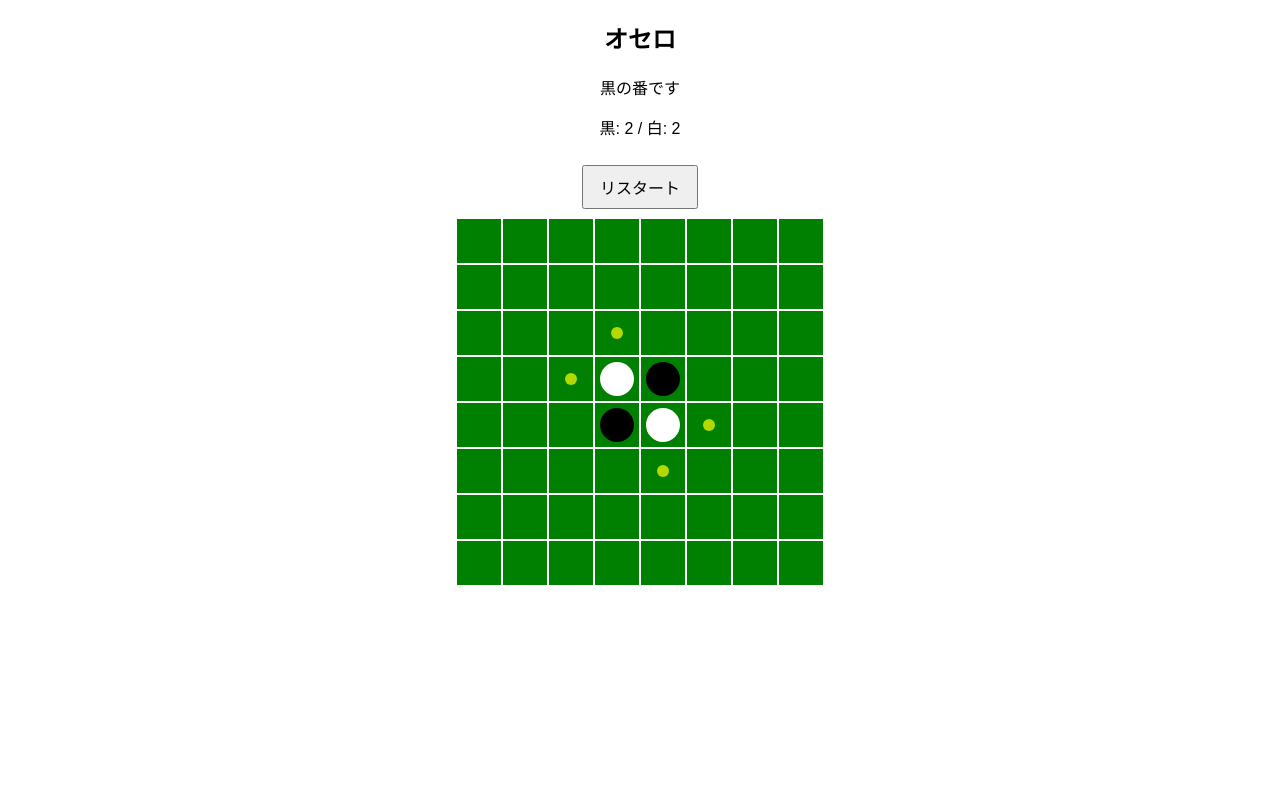
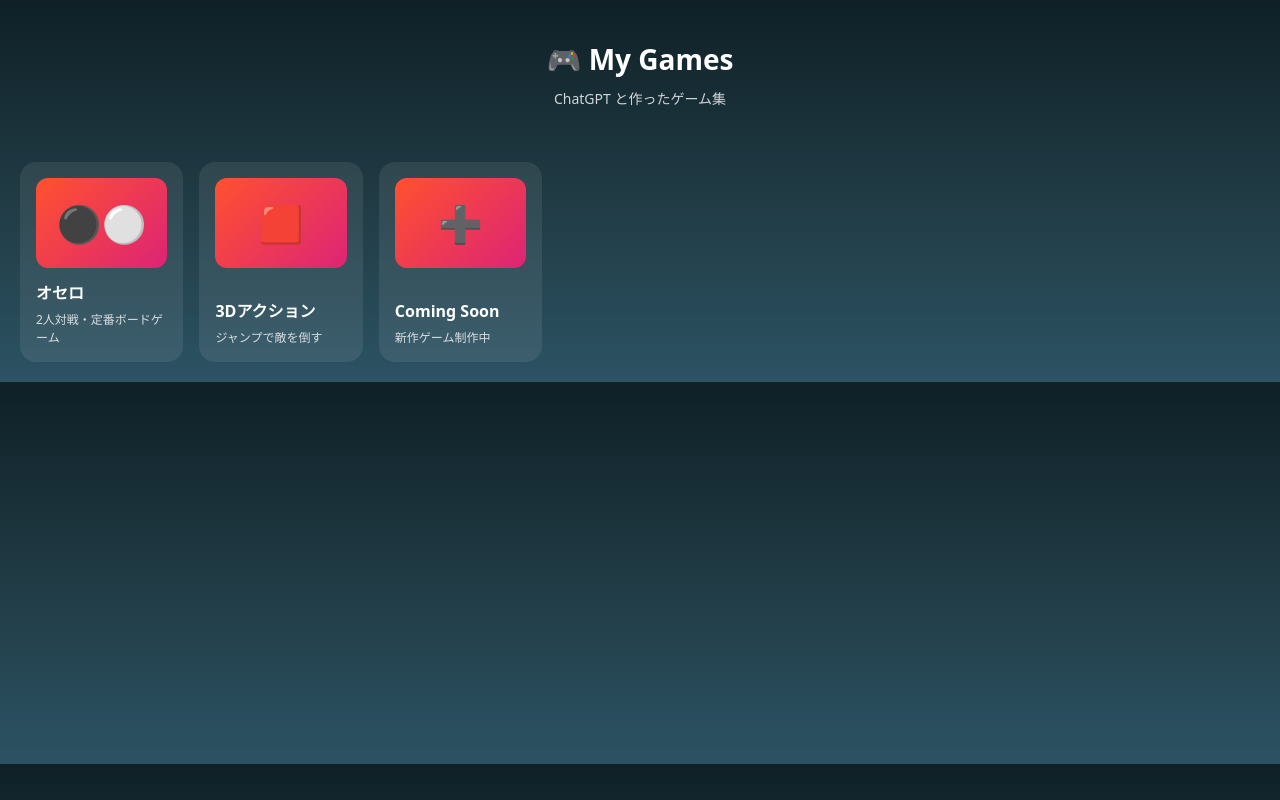
Before and after one commit to thwaltgame-create/othello, a plain HTML site: page index.html in a window 1280 px wide. Drawn offline with Linux system fonts and the light colour scheme.

Commit message:
Update index.html

```diff
--- a/index.html
+++ b/index.html
@@ -3,237 +3,130 @@
 <head>
 <meta charset="UTF-8">
 <meta name="viewport" content="width=device-width, initial-scale=1.0">
-<title>オセロ</title>
+<title>My Games</title>
 
 <style>
 body {
-    text-align: center;
-    font-family: sans-serif;
+  margin: 0;
+  font-family: system-ui, sans-serif;
+  background: linear-gradient(180deg, #0f2027, #203a43, #2c5364);
+  color: white;
 }
 
-  #board {
-    display: grid;
-    grid-template-columns: repeat(8, 44px);
-    gap: 2px;
-    justify-content: center;
-    margin-top: 10px;
+/* ヘッダー */
+header {
+  text-align: center;
+  padding: 40px 20px 20px;
 }
 
-  .cell {
-    width: 44px;
-    height: 44px;
-    background: green;
+header h1 {
+  margin: 0;
+  font-size: 28px;
+}
+
+header p {
+  margin-top: 10px;
+  font-size: 14px;
+  opacity: 0.8;
+}
+
+/* ゲーム一覧 */
+main {
+  padding: 20px;
+}
+
+.game-list {
+  display: grid;
+  grid-template-columns: repeat(auto-fill, minmax(160px, 1fr));
+  gap: 16px;
+}
+
+/* カード */
+.game-card {
+  background: rgba(255,255,255,0.08);
+  border-radius: 16px;
+  padding: 16px;
+  text-decoration: none;
+  color: white;
+  display: flex;
+  flex-direction: column;
+  justify-content: space-between;
+  min-height: 160px;
+  transition: transform 0.2s, background 0.2s;
+}
+
+.game-card:hover {
+  transform: translateY(-4px);
+  background: rgba(255,255,255,0.15);
+}
+
+/* サムネ */
+.thumb {
+  width: 100%;
+  height: 90px;
+  border-radius: 12px;
+  background: linear-gradient(135deg, #ff512f, #dd2476);
   display: flex;
   align-items: center;
   justify-content: center;
+  font-size: 36px;
 }
 
-  .black, .white {
-    width: 34px;
-    height: 34px;
-    border-radius: 50%;
+/* タイトル */
+.game-title {
+  margin-top: 12px;
+  font-size: 16px;
+  font-weight: bold;
 }
 
-  .black { background: black; }
-  .white { background: white; }
-
-  .hint {
-    width: 12px;
-    height: 12px;
-    background: rgba(255, 255, 0, 0.7);
-    border-radius: 50%;
-  }
-
-  button {
-    font-size: 16px;
-    padding: 8px 16px;
-    margin-top: 10px;
+/* 説明 */
+.game-desc {
+  font-size: 12px;
+  opacity: 0.8;
+  margin-top: 6px;
 }
 </style>
 </head>
 
 <body>
 
-<h2>オセロ</h2>
-<p id="turn">黒の番です</p>
-<p id="count">黒: 2 / 白: 2</p>
-<button onclick="resetGame()">リスタート</button>
+<header>
+  <h1>🎮 My Games</h1>
+  <p>ChatGPT と作ったゲーム集</p>
+</header>
 
-<div id="board"></div>
+<main>
+  <div class="game-list">
 
-<script>
-const board = Array(8).fill().map(() => Array(8).fill(0));
-// 0: 空, 1: 黒, 2: 白
-let current = 1;
+    <!-- オセロ -->
+    <a class="game-card" href="othello.html">
+      <div class="thumb">⚫️⚪️</div>
+      <div>
+        <div class="game-title">オセロ</div>
+        <div class="game-desc">2人対戦・定番ボードゲーム</div>
+      </div>
+    </a>
 
-const boardDiv = document.getElementById("board");
-const turnText = document.getElementById("turn");
-const countText = document.getElementById("count");
+    <!-- 3Dアクション -->
+    <a class="game-card" href="3djump.html">
+      <div class="thumb">🟥</div>
+      <div>
+        <div class="game-title">3Dアクション</div>
+        <div class="game-desc">ジャンプで敵を倒す</div>
+      </div>
+    </a>
 
-const dirs = [
-  [1,0], [-1,0], [0,1], [0,-1],
-  [1,1], [1,-1], [-1,1], [-1,-1]
-];
+    <!-- 追加予定 -->
+    <a class="game-card" href="#">
+      <div class="thumb">➕</div>
+      <div>
+        <div class="game-title">Coming Soon</div>
+        <div class="game-desc">新作ゲーム制作中</div>
+      </div>
+    </a>
 
-function initBoard() {
-  for (let y = 0; y < 8; y++) {
-    for (let x = 0; x < 8; x++) {
-      board[y][x] = 0;
-    }
-  }
-  board[3][3] = 2;
-  board[3][4] = 1;
-  board[4][3] = 1;
-  board[4][4] = 2;
-}
-
-function canPlace(x, y, player) {
-  if (board[y][x] !== 0) return false;
-
-  for (const [dx, dy] of dirs) {
-    let nx = x + dx;
-    let ny = y + dy;
-    let foundOpponent = false;
-
-    while (nx >= 0 && nx < 8 && ny >= 0 && ny < 8) {
-      if (board[ny][nx] === 0) break;
-      if (board[ny][nx] === player) {
-        if (foundOpponent) return true;
-        break;
-      }
-      foundOpponent = true;
-      nx += dx;
-      ny += dy;
-    }
-  }
-  return false;
-}
-
-function canMove(player) {
-  for (let y = 0; y < 8; y++) {
-    for (let x = 0; x < 8; x++) {
-      if (canPlace(x, y, player)) return true;
-    }
-  }
-  return false;
-}
-
-function move(x, y) {
-  if (!canPlace(x, y, current)) return;
-
-  let flipped = [];
-
-  for (const [dx, dy] of dirs) {
-    let nx = x + dx;
-    let ny = y + dy;
-    let temp = [];
-
-    while (nx >= 0 && nx < 8 && ny >= 0 && ny < 8) {
-      if (board[ny][nx] === 0) break;
-      if (board[ny][nx] === current) {
-        flipped = flipped.concat(temp);
-        break;
-      }
-      temp.push([nx, ny]);
-      nx += dx;
-      ny += dy;
-    }
-  }
-
-  board[y][x] = current;
-  for (const [fx, fy] of flipped) {
-    board[fy][fx] = current;
-  }
-
-  current = current === 1 ? 2 : 1;
-
-  if (!canMove(current)) {
-    const other = current === 1 ? 2 : 1;
-    if (!canMove(other)) {
-      endGame();
-      return;
-    } else {
-      alert("置ける場所がないためパスします");
-      current = other;
-    }
-  }
-
-  turnText.textContent = current === 1 ? "黒の番です" : "白の番です";
-  draw();
-}
-
-function updateCount() {
-  let black = 0;
-  let white = 0;
-
-  for (let y = 0; y < 8; y++) {
-    for (let x = 0; x < 8; x++) {
-      if (board[y][x] === 1) black++;
-      if (board[y][x] === 2) white++;
-    }
-  }
-  countText.textContent = `黒: ${black} / 白: ${white}`;
-}
-
-function endGame() {
-  let black = 0;
-  let white = 0;
-
-  for (let y = 0; y < 8; y++) {
-    for (let x = 0; x < 8; x++) {
-      if (board[y][x] === 1) black++;
-      if (board[y][x] === 2) white++;
-    }
-  }
-
-  let result = "引き分け";
-  if (black > white) result = "黒の勝ち！";
-  if (white > black) result = "白の勝ち！";
-
-  alert(`ゲーム終了\n黒: ${black}\n白: ${white}\n\n${result}`);
-}
-
-function resetGame() {
-  initBoard();
-  current = 1;
-  turnText.textContent = "黒の番です";
-  draw();
-}
-
-function draw() {
-  boardDiv.innerHTML = "";
-
-  for (let y = 0; y < 8; y++) {
-    for (let x = 0; x < 8; x++) {
-      const cell = document.createElement("div");
-      cell.className = "cell";
-      cell.onclick = () => move(x, y);
-
-      if (board[y][x] === 1) {
-        const s = document.createElement("div");
-        s.className = "black";
-        cell.appendChild(s);
-      }
-      if (board[y][x] === 2) {
-        const s = document.createElement("div");
-        s.className = "white";
-        cell.appendChild(s);
-      }
-      if (canPlace(x, y, current)) {
-        const h = document.createElement("div");
-        h.className = "hint";
-        cell.appendChild(h);
-      }
-
-      boardDiv.appendChild(cell);
-    }
-  }
-  updateCount();
-}
-
-initBoard();
-draw();
-</script>
+  </div>
+</main>
 
 </body>
 </html>
```
Lines whose indentation alone changed are shown as unchanged.
